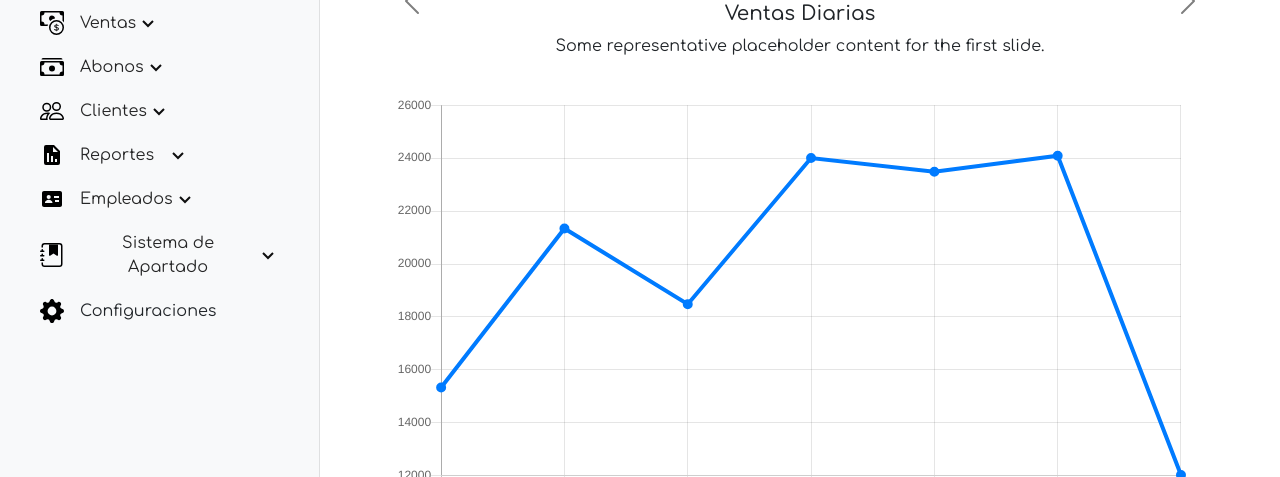
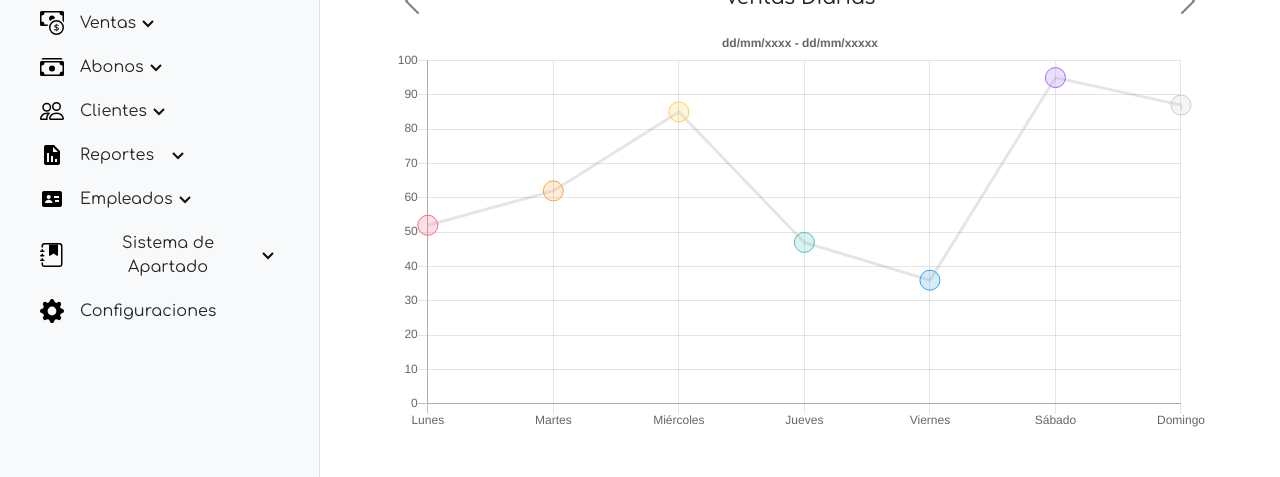
Before and after one commit to Kate505/Lib, a website: page index.html in a window 1280 px wide. Shown: the part 219-696 px from the top of the page. Drawn offline with nearby package versions, Linux system fonts and the light colour scheme.

Commit message:
modified:   JavaScript/dashboard.js 	modified:   JavaScript/javascript.js 	deleted:    css/dashboard.css 	modified:   css/styles.css 	modified:   index.html

```diff
--- a/JavaScript/dashboard.js
+++ b/JavaScript/dashboard.js
@@ -1,58 +1,4 @@
 /* globals Chart:false, feather:false */
-
-(() => {
-  'use strict'
-
-  feather.replace({ 'aria-hidden': 'true' })
-
-  // Graphs
-  const ctx = document.getElementById('myChart')
-  // eslint-disable-next-line no-unused-vars
-
-
-  const myChart = new Chart(ctx, {
-    type: 'line',
-    data: {
-      labels: [
-        'Sunday',
-        'Monday',
-        'Tuesday',
-        'Wednesday',
-        'Thursday',
-        'Friday',
-        'Saturday'
-      ],
-      datasets: [{
-        data: [
-          15339,
-          21345,
-          18483,
-          24003,
-          23489,
-          24092,
-          12034
-        ],
-        lineTension: 0,
-        backgroundColor: 'transparent',
-        borderColor: '#007bff',
-        borderWidth: 4,
-        pointBackgroundColor: '#007bff'
-      }]
-    },
-    options: {
-      scales: {
-        yAxes: [{
-          ticks: {
-            beginAtZero: false
-          }
-        }]
-      },
-      legend: {
-        display: false
-      }
-    }
-  })
-})()
 
 var xValues = [50,60,70,80,90,100,110,120,130,140,150];
 var yValues = [7,8,8,9,9,9,10,11,14,14,15];
@@ -102,3 +48,161 @@ new Chart("myotherChart", {
     legend: {display: false}
   }
 });
+
+
+const labels = ['Enero','Febrero','Marzo','Abril','Mayo','Junio','Julio', 'Agosto', 'Septiembre', 'Octubre', 'Noviembre','Diciembre'];
+
+new Chart("barChart", {
+  type: 'bar',
+  data: {
+    labels: labels,
+    datasets: [{
+      label: 'My First Dataset',
+      data: [65, 59, 80, 81, 56, 55, 40,100,150,130,160,200,0],
+      lineTension: 0,
+      backgroundColor: [
+        'rgba(255, 99, 132, 0.2)',
+        'rgba(255, 159, 64, 0.2)',
+        'rgba(255, 205, 86, 0.2)',
+        'rgba(75, 192, 192, 0.2)',
+        'rgba(54, 162, 235, 0.2)',
+        'rgba(153, 102, 255, 0.2)',
+        'rgb(201, 203, 207, 0.2)',
+        'rgba(255, 159, 64, 0.2)',
+        'rgba(255, 205, 86, 0.2)',
+        'rgba(75, 192, 192, 0.2)',
+        'rgba(54, 162, 235, 0.2)',
+        'rgba(153, 102, 255, 0.2)'
+      ],
+      borderColor: [
+        'rgb(255, 99, 132)',
+        'rgb(255, 159, 64)',
+        'rgb(255, 205, 86)',
+        'rgb(75, 192, 192)',
+        'rgb(54, 162, 235)',
+        'rgb(153, 102, 255)',
+        'rgb(201, 203, 207)',
+        'rgba(255, 159, 64)',
+        'rgba(255, 205, 86)',
+        'rgba(75, 192, 192)',
+        'rgba(54, 162, 235)',
+        'rgba(153, 102, 255)'
+      ],
+      borderWidth: 1
+    }]
+  },
+  options: {
+    legend: {display: false},
+
+    scales: {
+      y: {
+        beginAtZero: true
+      }
+    },
+    title: {
+      display: true,
+      text: 'Año 2022',
+    }
+  }
+});
+
+
+
+const labels2 = ['Semana 1','Semana 2','Semana 3','Semana 4'];
+
+new Chart("semChart", {
+  type: 'bar',
+  data: {
+    labels: labels2,
+    datasets: [{
+      label: 'My First Dataset',
+      data: [2500,2300,1850,3000],
+      lineTension: 0,
+      backgroundColor: [
+        'rgba(255, 99, 132, 0.2)',
+        'rgba(255, 159, 64, 0.2)',
+        'rgba(255, 205, 86, 0.2)',
+        'rgba(75, 192, 192, 0.2)'
+      ],
+      borderColor: [
+        'rgb(255, 99, 132)',
+        'rgb(255, 159, 64)',
+        'rgb(255, 205, 86)',
+        'rgb(75, 192, 192)'
+      ],
+      borderWidth: 1
+    }]
+  },
+  options: {
+    legend: {display: false},
+
+    scales: {
+      y: {
+        beginAtZero: true
+      }
+    },
+    title: {
+      display: true,
+      text: 'Noviembre 2022',
+    }
+  }
+});
+
+
+
+new Chart("myChart", {
+  type: 'line',
+
+  data:{
+    labels: [
+      'Lunes',
+      'Martes',
+      'Miércoles',
+      'Jueves',
+      'Viernes',
+      'Sábado',
+      'Domingo'
+    ],
+    datasets: [{
+        label: 'Dataset',
+        data: [52,62,85,47,36,95,87,0],
+        fill: false,
+        backgroundColor: 'transparent',
+        lineTension: 0,
+        backgroundColor: [
+          'rgba(255, 99, 132, 0.2)',
+          'rgba(255, 159, 64, 0.2)',
+          'rgba(255, 205, 86, 0.2)',
+          'rgba(75, 192, 192, 0.2)',
+          'rgba(54, 162, 235, 0.2)',
+          'rgba(153, 102, 255, 0.2)',
+          'rgb(201, 203, 207,0.2)'
+        ],
+        borderColor: [
+          'rgb(255, 99, 132)',
+          'rgb(255, 159, 64)',
+          'rgb(255, 205, 86)',
+          'rgb(75, 192, 192)',
+          'rgb(54, 162, 235)',
+          'rgb(153, 102, 255)',
+          'rgb(201, 203, 207)'
+        ],
+        pointStyle: 'circle',
+        pointRadius: 10,
+        pointHoverRadius: 15
+      }]
+  },
+  options: {
+    legend: {display: false},
+
+    scales: {
+      y: {
+        beginAtZero: true
+      }
+    },
+    title: {
+      display: true,
+      text: 'dd/mm/xxxx - dd/mm/xxxxx',
+    }
+  }
+});
--- a/css/dashboard.css
+++ /dev/null
@@ -1,92 +0,0 @@
-body {
-  font-size: .875rem;
-}
-
-.feather {
-  width: 16px;
-  height: 16px;
-}
-
-/*
- * Sidebar
- */
-
-.sidebar {
-  position: fixed;
-  top: 0;
-  /* rtl:raw:
-  right: 0;
-  */
-  bottom: 0;
-  /* rtl:remove */
-  left: 0;
-  z-index: 100; /* Behind the navbar */
-  padding: 48px 0 0; /* Height of navbar */
-  box-shadow: inset -1px 0 0 rgba(0, 0, 0, .1);
-}
-
-@media (max-width: 767.98px) {
-  .sidebar {
-    top: 5rem;
-  }
-}
-
-.sidebar-sticky {
-  height: calc(100vh - 48px);
-  overflow-x: hidden;
-  overflow-y: auto; /* Scrollable contents if viewport is shorter than content. */
-}
-
-.sidebar .nav-link {
-  font-weight: 500;
-  color: #333;
-}
-
-.sidebar .nav-link .feather {
-  margin-right: 4px;
-  color: #727272;
-}
-
-.sidebar .nav-link.active {
-  color: #2470dc;
-}
-
-.sidebar .nav-link:hover .feather,
-.sidebar .nav-link.active .feather {
-  color: inherit;
-}
-
-.sidebar-heading {
-  font-size: .75rem;
-}
-
-/*
- * Navbar
- */
-
-.navbar-brand {
-  padding-top: .75rem;
-  padding-bottom: .75rem;
-  background-color: rgba(0, 0, 0, .25);
-  box-shadow: inset -1px 0 0 rgba(0, 0, 0, .25);
-}
-
-.navbar .navbar-toggler {
-  top: .25rem;
-  right: 1rem;
-}
-
-.navbar .form-control {
-  padding: .75rem 1rem;
-}
-
-.form-control-dark {
-  color: #fff;
-  background-color: rgba(255, 255, 255, .1);
-  border-color: rgba(255, 255, 255, .1);
-}
-
-.form-control-dark:focus {
-  border-color: transparent;
-  box-shadow: 0 0 0 3px rgba(255, 255, 255, .25);
-}
--- a/css/styles.css
+++ b/css/styles.css
@@ -1,5 +1,9 @@
 @import url('https://fonts.googleapis.com/css2?family=Comfortaa:wght@300;400;500;700&display=swap');
 
+.counter{
+  text-align: center;
+  font-size: 100px;
+}
 .dropdown-toggle { outline: 0; }
 
 .bd-placeholder-img {
@@ -188,3 +192,105 @@ div {
 .footer-48201 .copyright {
   border-top: 0.063rem solid #404040;
 }
+
+
+
+
+
+
+
+
+
+
+body {
+  font-size: .875rem;
+}
+
+.feather {
+  width: 16px;
+  height: 16px;
+}
+
+/*
+ * Sidebar
+ */
+
+.sidebar {
+  position: fixed;
+  top: 0;
+  /* rtl:raw:
+  right: 0;
+  */
+  bottom: 0;
+  /* rtl:remove */
+  left: 0;
+  z-index: 100; /* Behind the navbar */
+  padding: 48px 0 0; /* Height of navbar */
+  box-shadow: inset -1px 0 0 rgba(0, 0, 0, .1);
+}
+
+@media (max-width: 767.98px) {
+  .sidebar {
+    top: 5rem;
+  }
+}
+
+.sidebar-sticky {
+  height: calc(100vh - 48px);
+  overflow-x: hidden;
+  overflow-y: auto; /* Scrollable contents if viewport is shorter than content. */
+}
+
+.sidebar .nav-link {
+  font-weight: 500;
+  color: #333;
+}
+
+.sidebar .nav-link .feather {
+  margin-right: 4px;
+  color: #727272;
+}
+
+.sidebar .nav-link.active {
+  color: #2470dc;
+}
+
+.sidebar .nav-link:hover .feather,
+.sidebar .nav-link.active .feather {
+  color: inherit;
+}
+
+.sidebar-heading {
+  font-size: .75rem;
+}
+
+/*
+ * Navbar
+ */
+
+.navbar-brand {
+  padding-top: .75rem;
+  padding-bottom: .75rem;
+  background-color: rgba(0, 0, 0, .25);
+  box-shadow: inset -1px 0 0 rgba(0, 0, 0, .25);
+}
+
+.navbar .navbar-toggler {
+  top: .25rem;
+  right: 1rem;
+}
+
+.navbar .form-control {
+  padding: .75rem 1rem;
+}
+
+.form-control-dark {
+  color: #fff;
+  background-color: rgba(255, 255, 255, .1);
+  border-color: rgba(255, 255, 255, .1);
+}
+
+.form-control-dark:focus {
+  border-color: transparent;
+  box-shadow: 0 0 0 3px rgba(255, 255, 255, .25);
+}
--- a/index.html
+++ b/index.html
@@ -10,10 +10,10 @@
     integrity="sha384-Zenh87qX5JnK2Jl0vWa8Ck2rdkQ2Bzep5IDxbcnCeuOxjzrPF/et3URy9Bv1WTRi" crossorigin="anonymous">
   <script src="https://unpkg.com/boxicons@2.1.4/dist/boxicons.js"></script>
   <script src="https://cdnjs.cloudflare.com/ajax/libs/Chart.js/2.9.4/Chart.js"></script>
+  <script src="https://cdnjs.cloudflare.com/ajax/libs/jquery/3.3.1/jquery.min.js"></script>
 
   <link href="../assets/dist/css/bootstrap.min.css" rel="stylesheet">
   <!-- Custom styles for this template -->
-  <link href="css\dashboard.css" rel="stylesheet">
   <link rel="stylesheet" href="scss/custom.css">
 </head>
 
@@ -224,25 +224,22 @@
           </div>
           <div class="carousel-inner">
             <div class="carousel-item active" data-bs-interval="10000">
-              <div class="p-4 text-center d-none d-md-block">
+              <div class="p-2 text-center d-none d-md-block">
                 <h5>Ventas Diarias</h5>
-                <p>Some representative placeholder content for the first slide.</p>
               </div>
               <canvas id="myChart" class="d-block w-100"></canvas>
             </div>
             <div class="carousel-item" data-bs-interval="10000">
-              <div class="p-4 text-center d-none d-md-block">
+              <div class="p-2 text-center d-none d-md-block">
                 <h5>Ventas Semanales</h5>
-                <p>Some representative placeholder content for the second slide.</p>
               </div>
-              <canvas id="mynewChart" class="d-block w-100"></canvas>
+              <canvas id="semChart" class="d-block w-100"></canvas>
             </div>
             <div class="carousel-item" data-bs-interval="10000">
-              <div class="p-4 text-center d-none d-md-block">
+              <div class="p-2 text-center d-none d-md-block">
                 <h5>Ventas Mensuales</h5>
-                <p>Some representative placeholder content for the third slide.</p>
               </div>
-              <canvas id="myotherChart" class="d-block w-100"></canvas>
+              <canvas id="barChart" class="d-block w-100"></canvas>
             </div>
           </div>
           <button class="carousel-control-prev" type="button" data-bs-target="#carouselExampleDark" data-bs-slide="prev">
@@ -255,15 +252,18 @@
           </button>
         </div>
 
+        <h2 class="pt-5">Estadísticas del Día</h2>
+
         <div class="row row-cols-1 row-cols-md-2 g-4 p-5">
           <div class="col">
-            <div class="card">
-              <img src="..." class="card-img-top" alt="...">
-              <div class="card-body">
-                <h5 class="card-title">Card title</h5>
-                <p class="card-text">This is a longer card with supporting text below as a natural lead-in to additional content. This content is a little bit longer.</p>
+            <div class="card border-dark">
+              <div class="card-header"><h5 class="pt-3 card-title">Total de Productos Vendidos</h5> </div>
+              <div class="card-body text-dark">
+
+                <div class="counter" data-count="150">0</div>
               </div>
             </div>
+
           </div>
           <div class="col">
             <div class="card">
```
Also changed, not shown: JavaScript/javascript.js (+23 -0 lines).
